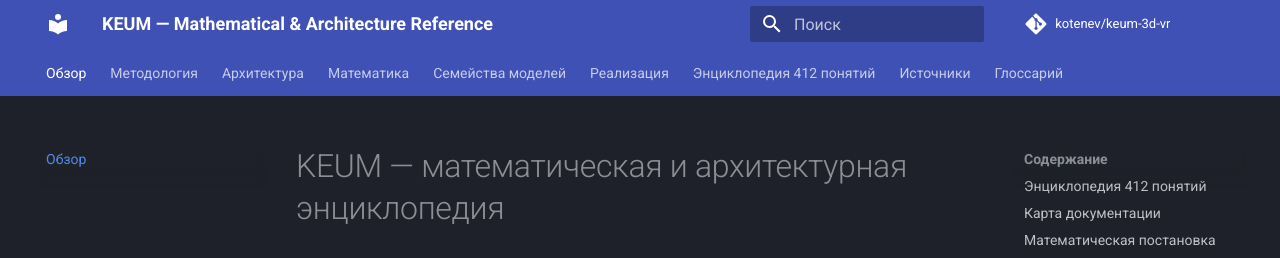
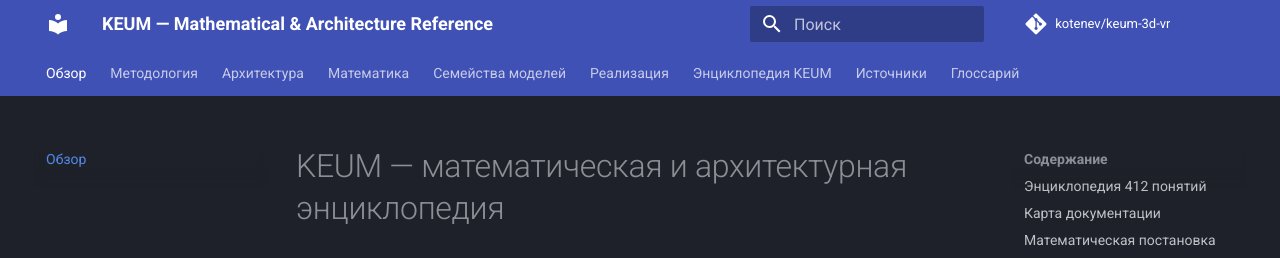
Before and after one commit to kotenev/keum-3d-vr, an MkDocs documentation site: the page built from mkdocs/index.md, in a window 1280 px wide and 900 px high. Shown: the top 258 px of the window. Built offline with MkDocs 1.6.1 and Material for MkDocs 9.7.7, drawn with Linux system fonts in a browser that asks for light colours; comment, search, counter and statistics services are not loaded.

Commit message:
docs: register ten-image encyclopedia supplement in MkDocs

```diff
--- a/mkdocs.yml
+++ b/mkdocs.yml
@@ -69,7 +69,7 @@ nav:
       - Дополнительные 10 изображений: implementation/additional-ten-images.md
       - Тестирование: implementation/testing.md
       - Прослеживаемость: implementation/traceability.md
-  - Энциклопедия 412 понятий:
+  - Энциклопедия KEUM:
       - Космология: encyclopedia/cosmology.md
       - Сакральная геометрия: encyclopedia/geometry.md
       - Меркаба и поля: encyclopedia/merkaba.md
@@ -84,5 +84,6 @@ nav:
       - Проекции и голография: encyclopedia/projection.md
       - Матрицы излучения: encyclopedia/radiation.md
       - Коды и Christos: encyclopedia/christos.md
+      - 10 новых изображений и 81 концепция: encyclopedia/additional-ten-images.md
   - Источники: bibliography.md
   - Глоссарий: glossary.md
```
